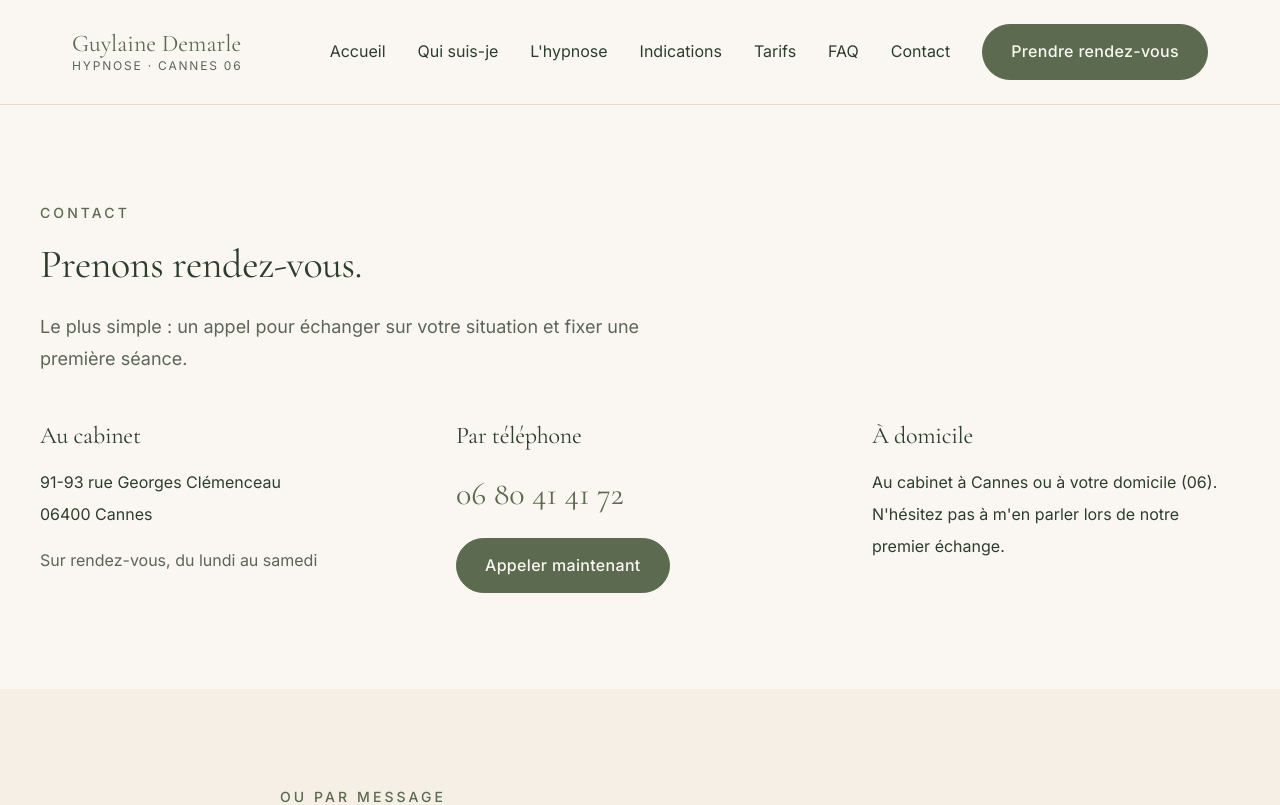
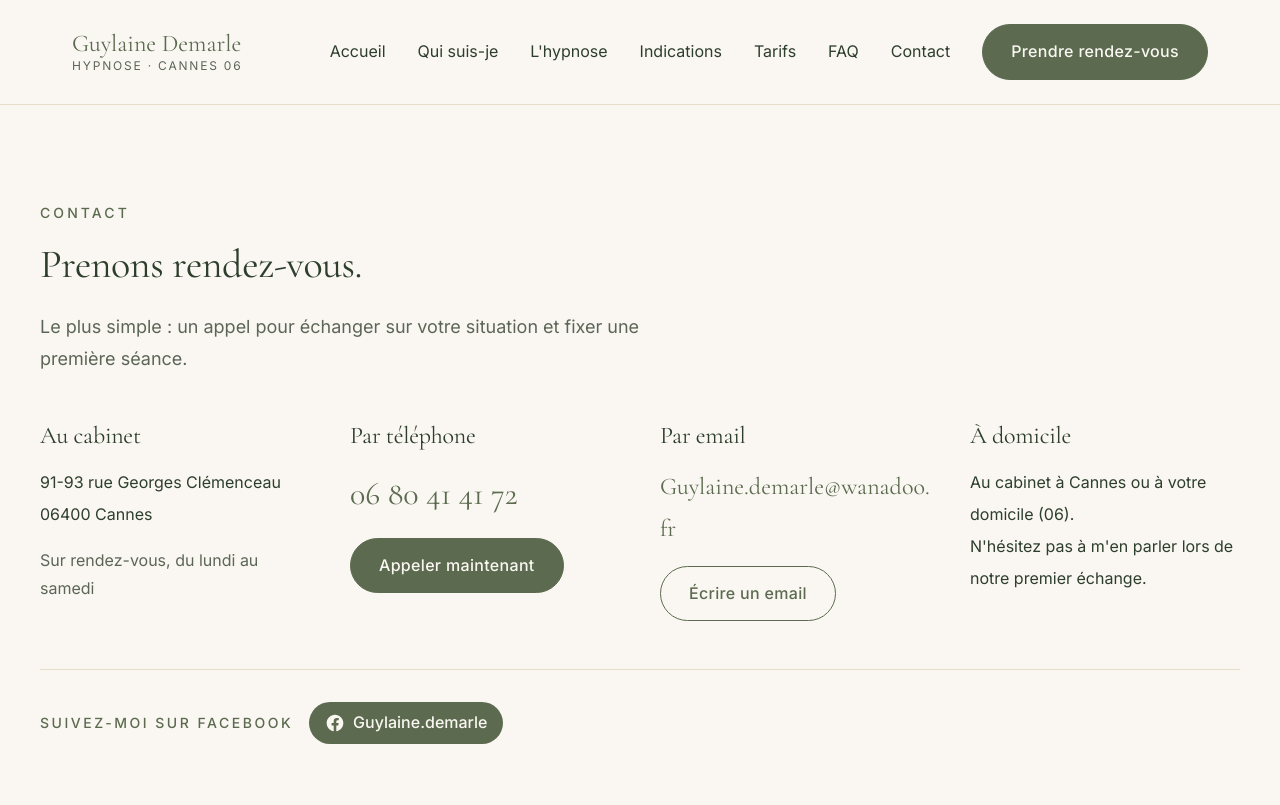
Before and after one commit to valana88/hypnose-06, a Next.js app: page /contact in a window 1280 px wide. Shown: the top 805 px of the page. Built offline with nearby package versions, Linux system fonts and the light colour scheme.

Commit message:
feat: ajout email + lien Facebook sur la page contact

```diff
--- a/src/app/contact/page.tsx
+++ b/src/app/contact/page.tsx
@@ -7,8 +7,24 @@ import { site } from '@/data/site';
 export const metadata: Metadata = {
   title: 'Contact & rendez-vous',
   description:
-    'Contactez Guylaine Demarle — hypnothérapeute à Cannes (06). Cabinet 91-93 rue Georges Clémenceau · 06 80 41 41 72.',
+    'Contactez Guylaine Demarle — hypnothérapeute à Cannes (06). Cabinet 91-93 rue Georges Clémenceau · 06 80 41 41 72 · Guylaine.demarle@wanadoo.fr.',
 };
+
+// Logo Facebook inline (SVG officiel, taille adaptable)
+function FacebookIcon({ size = 22 }: { size?: number }) {
+  return (
+    <svg
+      xmlns="http://www.w3.org/2000/svg"
+      width={size}
+      height={size}
+      viewBox="0 0 24 24"
+      fill="currentColor"
+      aria-hidden="true"
+    >
+      <path d="M22 12.06C22 6.5 17.52 2 12 2S2 6.5 2 12.06c0 5.02 3.66 9.18 8.44 9.94v-7.03H7.9v-2.91h2.54V9.85c0-2.52 1.5-3.91 3.78-3.91 1.1 0 2.24.2 2.24.2v2.47h-1.26c-1.24 0-1.63.78-1.63 1.57v1.88h2.78l-.44 2.91h-2.34V22c4.78-.76 8.43-4.92 8.43-9.94z" />
+    </svg>
+  );
+}
 
 export default function ContactPage() {
   return (
@@ -22,8 +38,8 @@ export default function ContactPage() {
         <div
           style={{
             display: 'grid',
-            gap: '3rem',
-            gridTemplateColumns: 'repeat(auto-fit, minmax(280px, 1fr))',
+            gap: '2.5rem',
+            gridTemplateColumns: 'repeat(auto-fit, minmax(260px, 1fr))',
           }}
         >
           <div>
@@ -56,6 +72,24 @@ export default function ContactPage() {
           </div>
 
           <div>
+            <h3 style={{ marginBottom: '1rem' }}>Par email</h3>
+            <p
+              style={{
+                fontFamily: '"Cormorant Garamond", serif',
+                fontSize: '1.5rem',
+                color: '#5C6B4F',
+                marginBottom: '1rem',
+                wordBreak: 'break-word',
+              }}
+            >
+              <a href={site.contact.emailLink}>{site.contact.email}</a>
+            </p>
+            <Button href={site.contact.emailLink} variant="secondary">
+              Écrire un email
+            </Button>
+          </div>
+
+          <div>
             <h3 style={{ marginBottom: '1rem' }}>À domicile</h3>
             <p style={{ lineHeight: 2 }}>
               {site.sessions.location}.
@@ -65,15 +99,59 @@ export default function ContactPage() {
             </p>
           </div>
         </div>
+
+        {/* Bloc Facebook */}
+        <div
+          style={{
+            marginTop: '3rem',
+            paddingTop: '2rem',
+            borderTop: '1px solid #E8DDC9',
+            display: 'flex',
+            flexWrap: 'wrap',
+            alignItems: 'center',
+            gap: '1rem',
+          }}
+        >
+          <span
+            style={{
+              fontSize: '0.875rem',
+              letterSpacing: '0.18em',
+              textTransform: 'uppercase',
+              color: '#5C6B4F',
+              fontWeight: 500,
+            }}
+          >
+            Suivez-moi sur Facebook
+          </span>
+          <a
+            href={site.social.facebookUrl}
+            target="_blank"
+            rel="noopener noreferrer"
+            style={{
+              display: 'inline-flex',
+              alignItems: 'center',
+              gap: '0.5rem',
+              padding: '0.5rem 1rem',
+              borderRadius: '9999px',
+              background: '#5C6B4F',
+              color: '#FAF7F2',
+              fontWeight: 500,
+              transition: 'all 250ms ease',
+            }}
+          >
+            <FacebookIcon size={20} />
+            {site.social.facebookHandle}
+          </a>
+        </div>
       </Section>
 
-      {/* Placeholder pour un futur formulaire de contact */}
+      {/* Formulaire de contact (à connecter à Resend / Formspree plus tard) */}
       <Section
         tone="sand"
         narrow
         eyebrow="Ou par message"
         title="Écrivez-moi"
-        lead="Je vous réponds dans la journée. (Formulaire à connecter à un service d'envoi — Resend / Formspree.)"
+        lead="Je vous réponds dans la journée."
       >
         <form
           style={{
--- a/src/data/site.ts
+++ b/src/data/site.ts
@@ -12,7 +12,8 @@ export const site = {
   contact: {
     phone: '06 80 41 41 72',
     phoneLink: 'tel:+33680414172',
-    email: 'contact@hypnose-06-guylaine-demarle.fr', // à confirmer
+    email: 'Guylaine.demarle@wanadoo.fr',
+    emailLink: 'mailto:Guylaine.demarle@wanadoo.fr',
     address: {
       street: '91-93 rue Georges Clémenceau',
       postalCode: '06400',
@@ -25,7 +26,8 @@ export const site = {
     location: 'Au cabinet à Cannes ou à votre domicile (06)',
   },
   social: {
-    facebook: 'https://www.facebook.com/p/Hypnose-06-Guylaine-Demarle-100063556181705/',
+    facebookUrl: 'https://www.facebook.com/Guylaine.demarle',
+    facebookHandle: 'Guylaine.demarle',
   },
 } as const;
 
```
